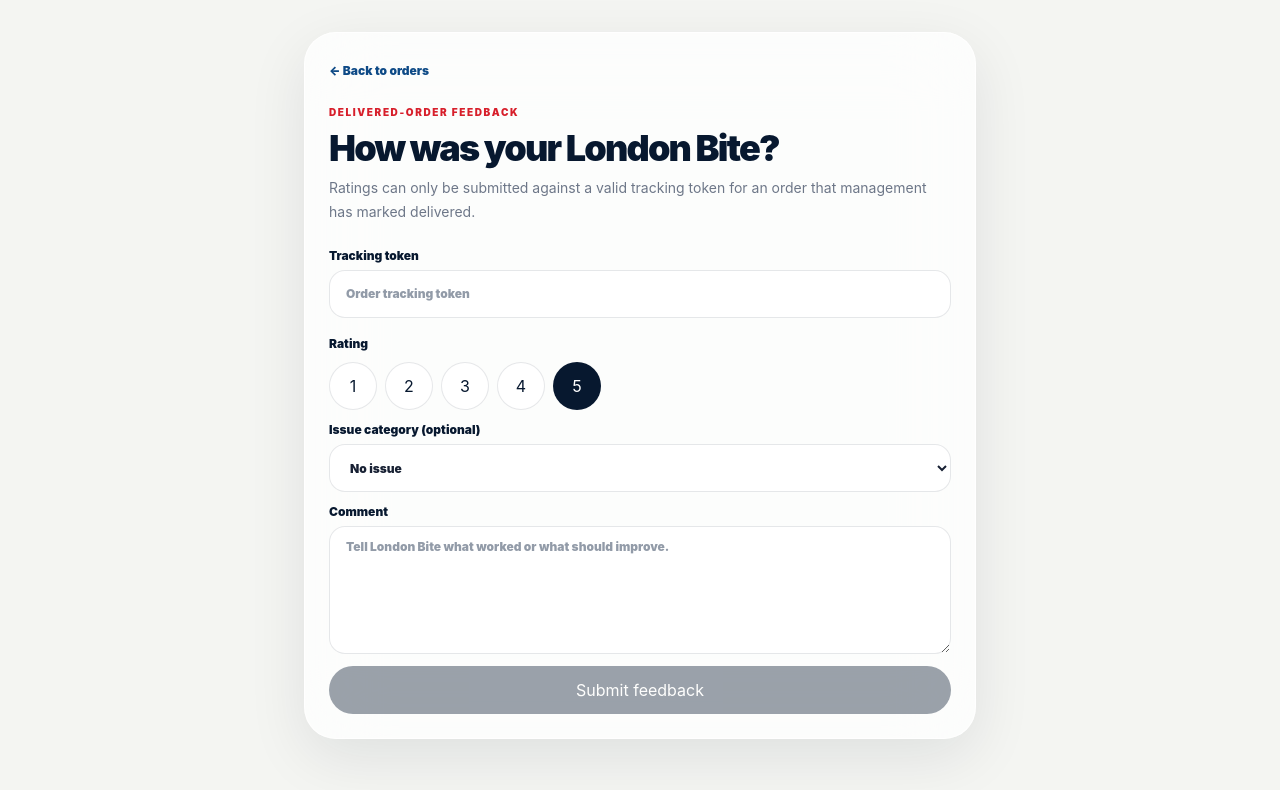
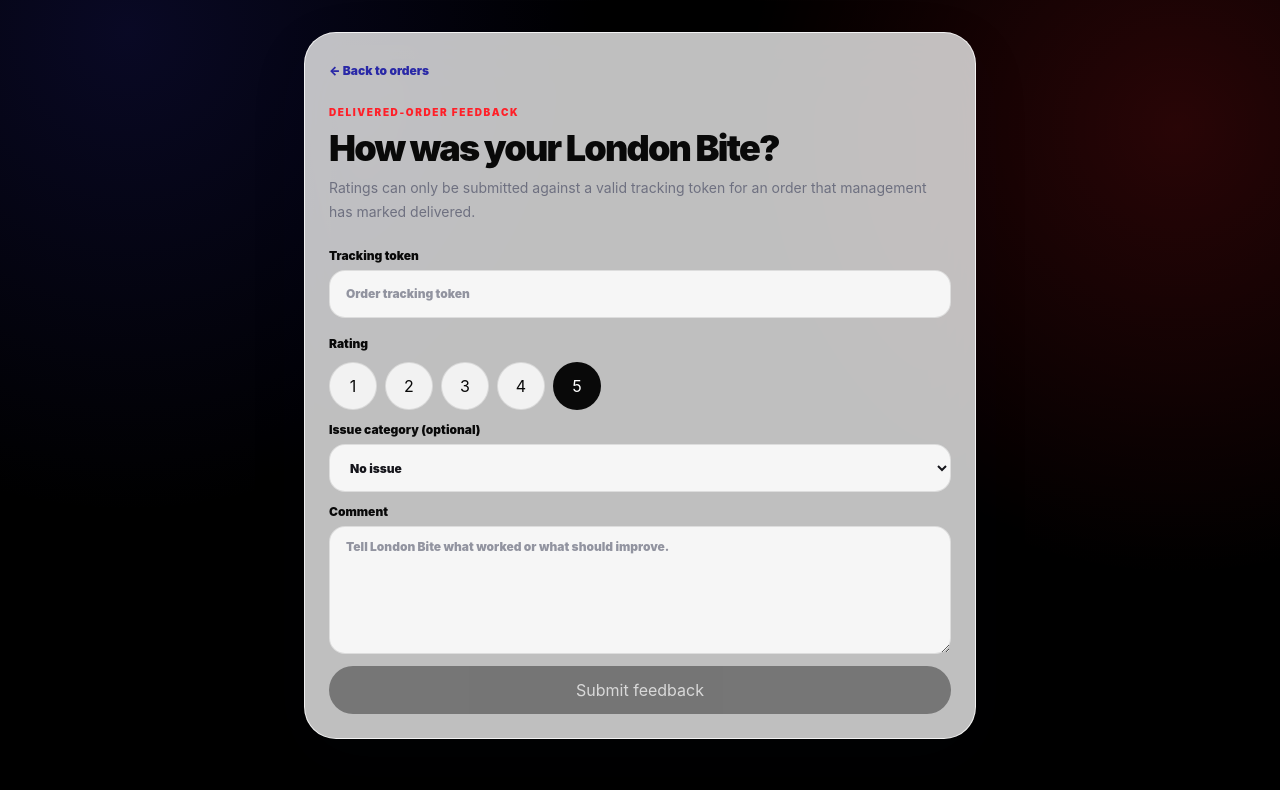
Before and after one commit to iamhammadaliarain-art/London-Bite, a Next.js app: page /feedback in a window 1280 px wide. Shown: the top 790 px of the page. Built offline with nearby package versions, Linux system fonts and the light colour scheme.

Commit message:
Apply London Bite official color system

```diff
--- a/app/globals.css
+++ b/app/globals.css
@@ -1,35 +1,35 @@
 @import "tailwindcss";
 
 @theme {
-  --color-lb-navy: #07182f;
-  --color-lb-blue: #0e4a86;
-  --color-lb-red: #d71f2b;
-  --color-lb-ink: #172033;
-  --color-lb-muted: #6d7788;
-  --color-lb-line: #e6eaf0;
-  --color-lb-bg: #f5f7fa;
+  --color-lb-navy: #090909;
+  --color-lb-blue: #2928a7;
+  --color-lb-red: #ff1f28;
+  --color-lb-ink: #15151b;
+  --color-lb-muted: #6e7080;
+  --color-lb-line: #dedfe6;
+  --color-lb-bg: #050505;
   --color-lb-card: #ffffff;
-  --color-lb-green: #167a4c;
-  --color-lb-amber: #a86400;
+  --color-lb-green: #168654;
+  --color-lb-amber: #b46a00;
   --radius-lb-sm: 14px;
   --radius-lb-md: 18px;
   --radius-lb-lg: 24px;
   --radius-lb-xl: 30px;
-  --shadow-lb-card: 0 18px 60px rgba(7, 24, 47, 0.09);
-  --shadow-lb-float: 0 24px 80px rgba(7, 24, 47, 0.14);
+  --shadow-lb-card: 0 18px 60px rgba(0, 0, 0, 0.18);
+  --shadow-lb-float: 0 28px 90px rgba(0, 0, 0, 0.28);
 }
 
 :root {
-  --navy: #07182f;
-  --blue: #0e4a86;
-  --red: #d71f2b;
-  --ink: #172033;
-  --muted: #6d7788;
-  --line: #e6eaf0;
-  --bg: #f5f7fa;
+  --navy: #090909;
+  --blue: #2928a7;
+  --red: #ff1f28;
+  --ink: #15151b;
+  --muted: #6e7080;
+  --line: #dedfe6;
+  --bg: #050505;
   --card: #ffffff;
-  --green: #167a4c;
-  --amber: #a86400;
+  --green: #168654;
+  --amber: #b46a00;
   --radius: 18px;
   color-scheme: light;
 }
@@ -41,15 +41,18 @@
 html {
   min-height: 100%;
   scroll-behavior: smooth;
-  background: var(--bg);
+  background: #000000;
 }
 
 body {
   min-height: 100%;
   margin: 0;
   padding: 0;
-  background: var(--bg);
-  color: var(--ink);
+  background:
+    radial-gradient(circle at 10% 0%, rgba(41, 40, 167, 0.24), transparent 30rem),
+    radial-gradient(circle at 95% 12%, rgba(255, 31, 40, 0.18), transparent 28rem),
+    #000000;
+  color: #f7f7fb;
   font-family: Inter, ui-sans-serif, system-ui, -apple-system, BlinkMacSystemFont, "Segoe UI", sans-serif;
   -webkit-font-smoothing: antialiased;
   text-rendering: optimizeLegibility;
@@ -57,8 +60,8 @@
 }
 
 ::selection {
-  background: rgba(14, 74, 134, 0.18);
-  color: var(--navy);
+  background: rgba(41, 40, 167, 0.34);
+  color: #ffffff;
 }
 
 button,
@@ -86,18 +89,34 @@
 }
 
 :focus-visible {
-  outline: 3px solid rgba(14, 74, 134, 0.42);
+  outline: 3px solid rgba(41, 40, 167, 0.64);
   outline-offset: 3px;
 }
 
 input::placeholder,
 textarea::placeholder {
-  color: #929ba8;
+  color: #9294a0;
   opacity: 1;
 }
 
 img {
   max-width: 100%;
+}
+
+/* The supplied London Bite mark is the canonical visual identity everywhere. */
+img[alt="London Bite"] {
+  content: url("/brand/london-bite-official.svg");
+  background: #000000;
+  object-fit: contain;
+}
+
+/* Customer commerce historically used a warm-grey canvas. Keep the component
+   structure, but force the shared public surface into the official black brand. */
+[class~="bg-[#f4f5f2]"] {
+  background:
+    radial-gradient(circle at 10% 4%, rgba(41, 40, 167, 0.22), transparent 30rem),
+    radial-gradient(circle at 92% 16%, rgba(255, 31, 40, 0.16), transparent 28rem),
+    #000000 !important;
 }
 
 details > summary {
@@ -113,12 +132,12 @@
 }
 
 footer .text-lb-muted {
-  color: rgba(255, 255, 255, 0.64);
+  color: rgba(255, 255, 255, 0.68);
 }
 
 .lb-scrollbar {
   scrollbar-width: thin;
-  scrollbar-color: rgba(7, 24, 47, 0.18) transparent;
+  scrollbar-color: rgba(255, 255, 255, 0.22) transparent;
 }
 
 .lb-scrollbar::-webkit-scrollbar {
@@ -128,7 +147,7 @@
 
 .lb-scrollbar::-webkit-scrollbar-thumb {
   border-radius: 999px;
-  background: rgba(7, 24, 47, 0.16);
+  background: rgba(255, 255, 255, 0.2);
 }
 
 .lb-safe-bottom {
@@ -145,7 +164,7 @@
   inset: 0;
   z-index: -1;
   border-radius: inherit;
-  background: linear-gradient(135deg, rgba(255, 255, 255, 0.58), rgba(255, 255, 255, 0.18));
+  background: linear-gradient(135deg, rgba(255, 255, 255, 0.64), rgba(255, 255, 255, 0.22));
   content: "";
   pointer-events: none;
 }
@@ -175,11 +194,11 @@
 
 @media (prefers-contrast: more) {
   :root {
-    --muted: #4d5663;
-    --line: #cfd5dd;
+    --muted: #555764;
+    --line: #cfd0d8;
   }
 
   :focus-visible {
-    outline-color: #07182f;
+    outline-color: #2928a7;
   }
 }
```
